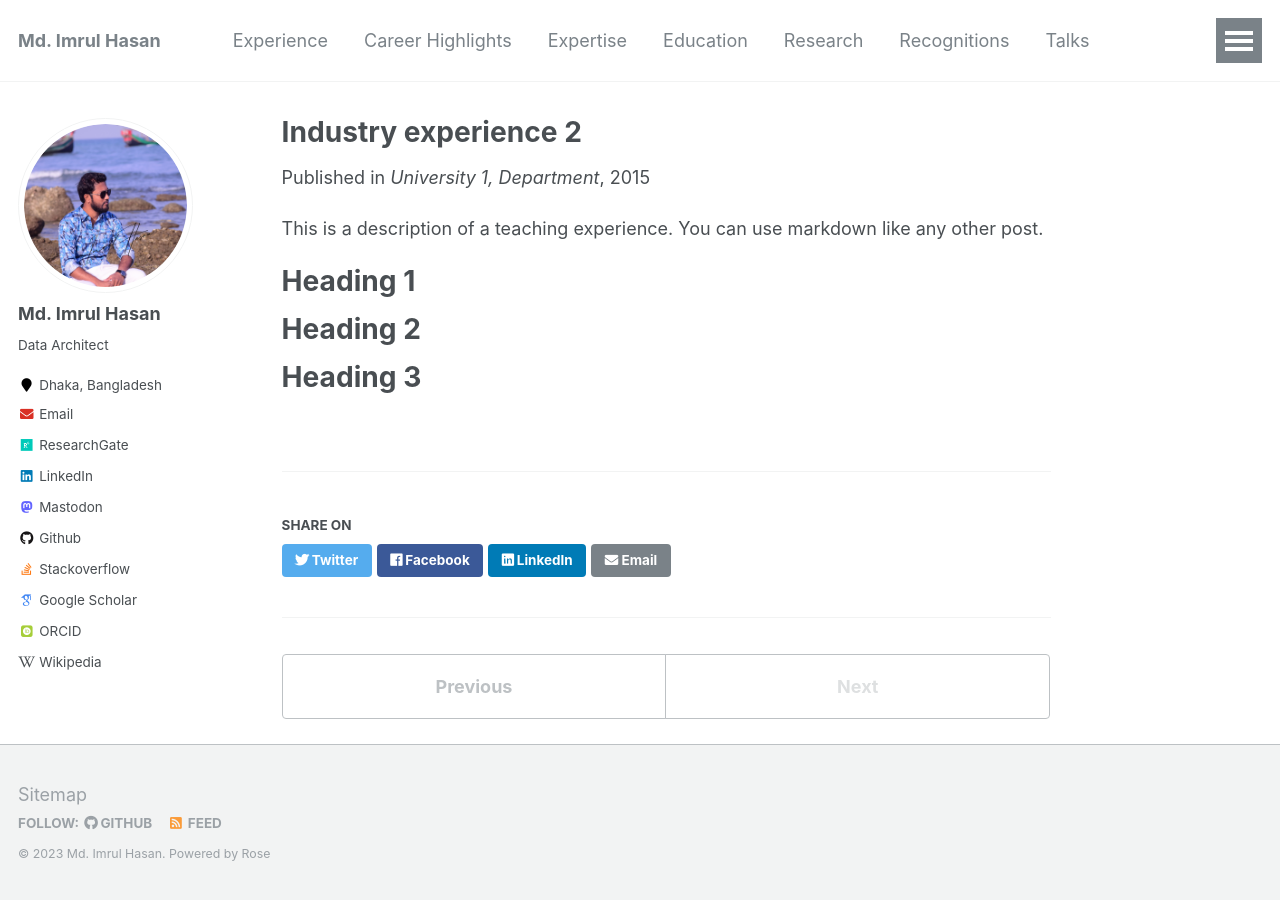
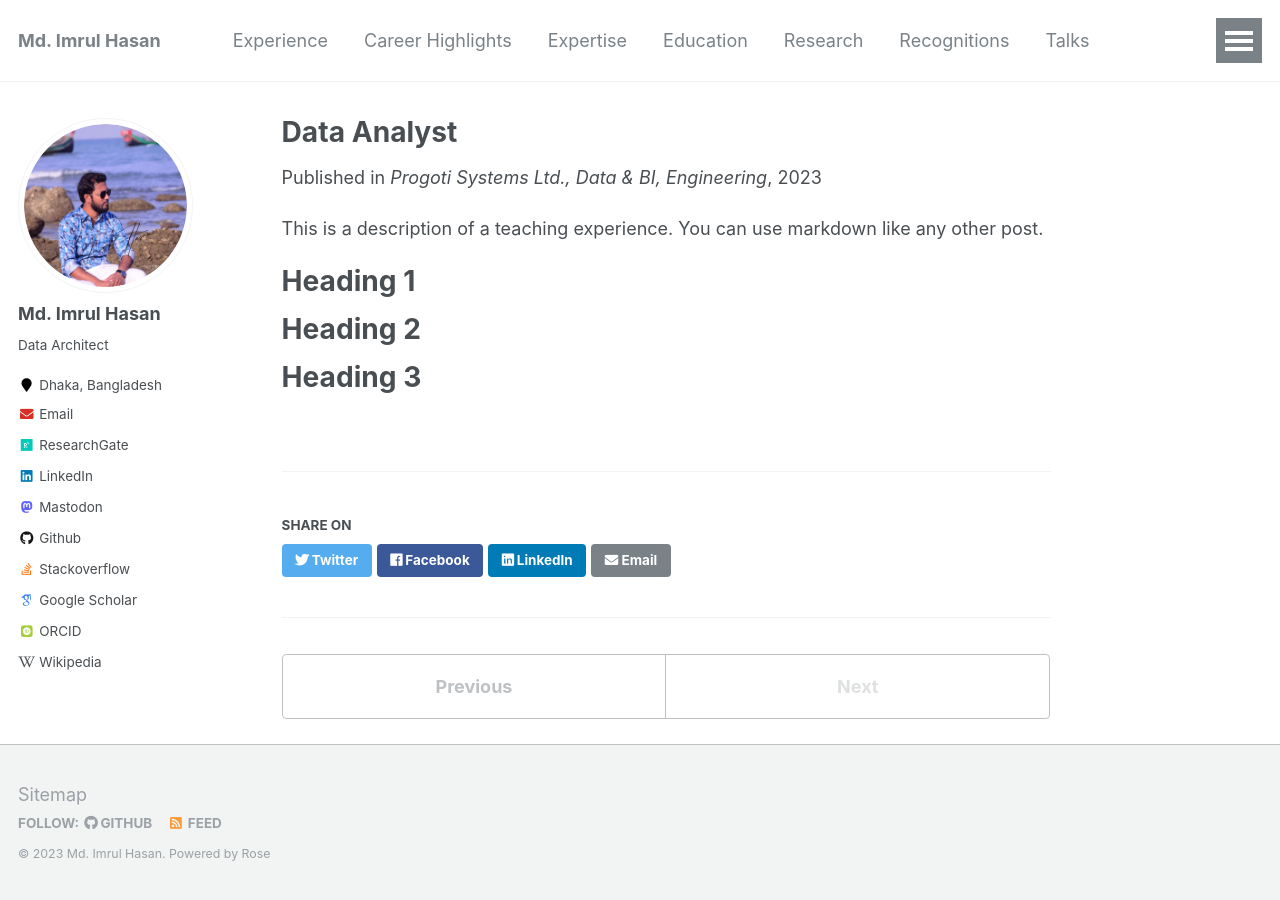
Before and after one commit to imrulhasandata/imrulhasandata, a Jekyll site: the page built from _experience/2023-10-31-PSL.md, in a window 1280 px wide. Built offline with Jekyll 4.4.1, drawn with Linux system fonts in a browser that asks for light colours; some web fonts are replaced.

```diff
--- a/_experience/2015-spring-experience-2.md
+++ b/_experience/2023-10-31-PSL.md
@@ -1,11 +1,11 @@
 ---
-title: "Industry experience 2"
+title: "Data Analyst"
 collection: experience
 type: "Workshop"
-permalink: /experience/2015-spring-experience-1
-venue: "University 1, Department"
-date: 2015-01-01
-location: "City, Country"
+permalink: /experience/2023-progoti-systems-ltd
+venue: "Progoti Systems Ltd., Data & BI, Engineering"
+date: 2023-10-31
+location: "Banani, Dhaka, Bangladesh"
 ---
 
 This is a description of a teaching experience. You can use markdown like any other post.
```
Also changed, not shown: _education/2020-bsc.md (+2 -5 lines).
